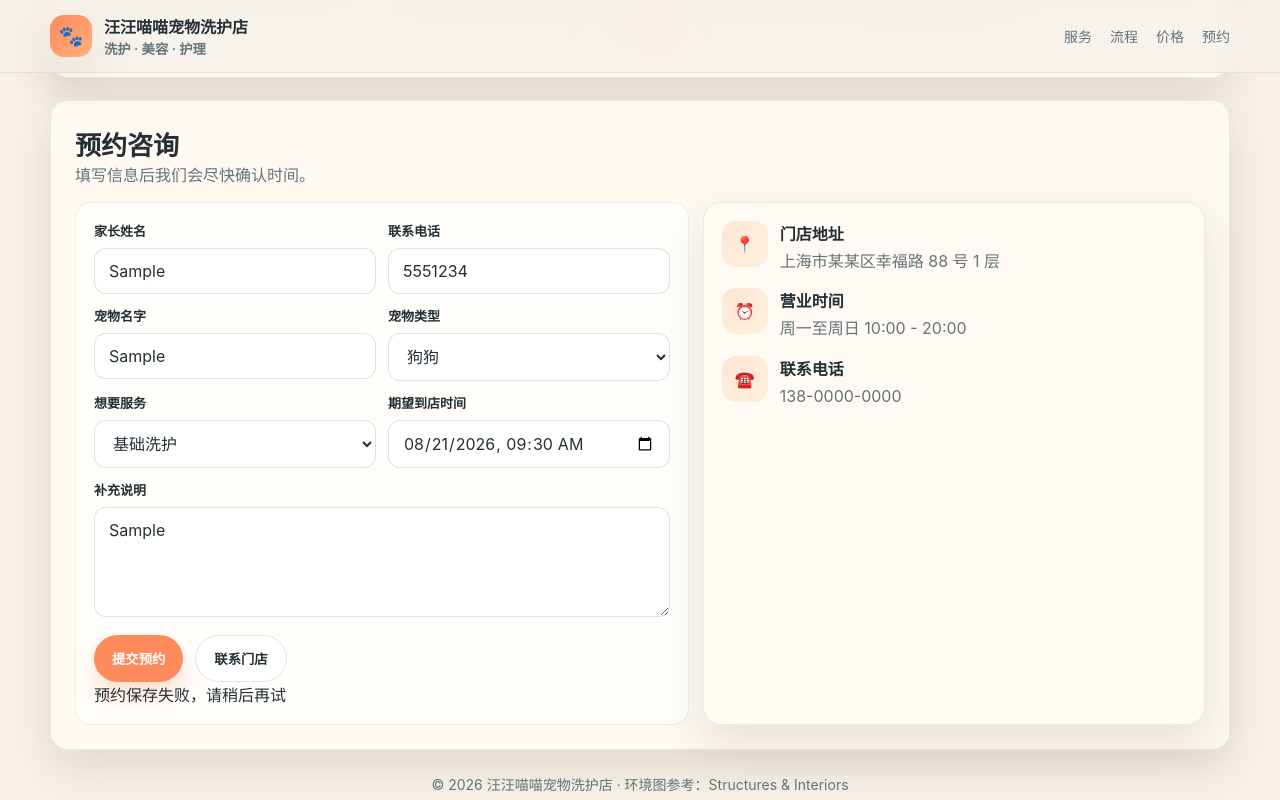
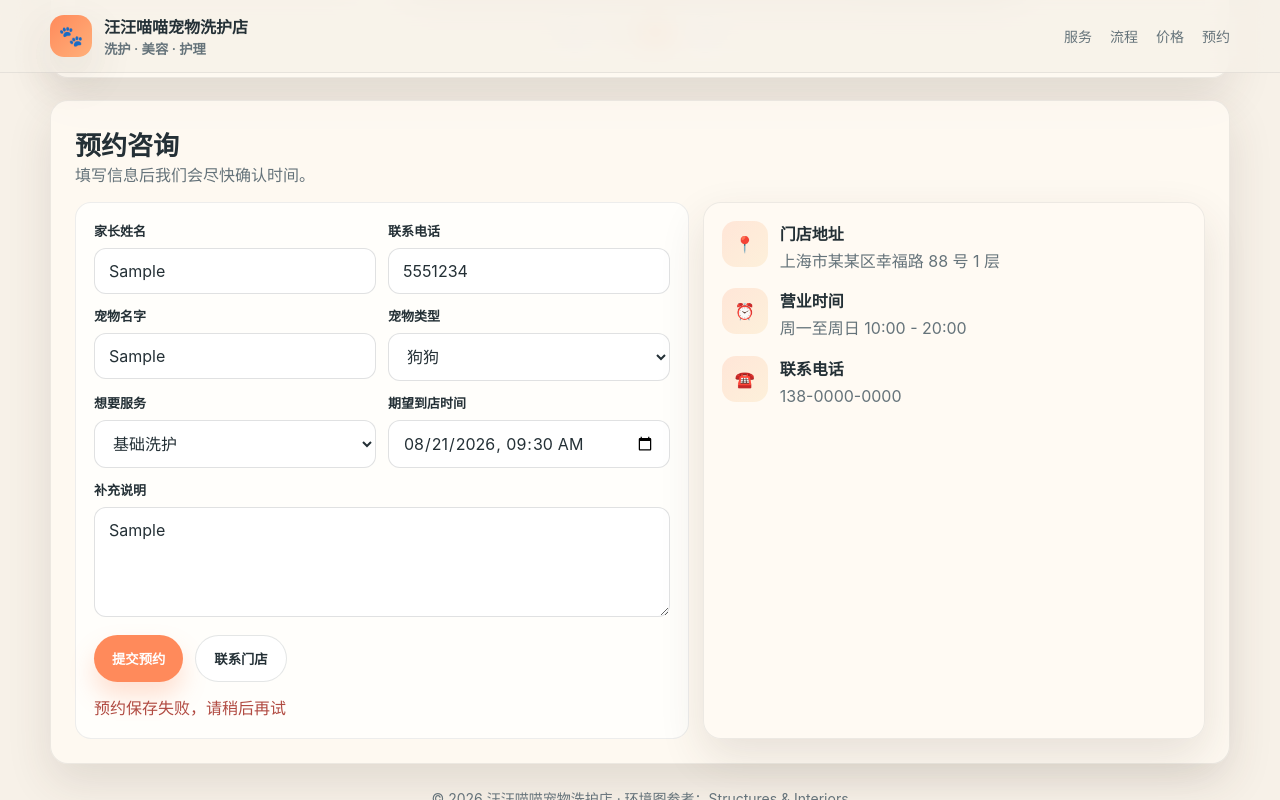
Before and after one commit to wzszdsa/pet-care, a Next.js app: page / in a window 1280 px wide. Both pictures are taken after typing "Sample", "5551234", "Sample", "Sample" into the empty fields and a click on the button "提交预约". Shown: the part 1967-2767 px from the top of the page. Built offline with nearby package versions, Linux system fonts and the light colour scheme; no server answers; the database is empty.

Commit message:
feat: polish appointment success feedback

```diff
--- a/app/globals.css
+++ b/app/globals.css
@@ -336,6 +336,42 @@
     textarea { min-height: 110px; resize: vertical; }
     input:focus, select:focus, textarea:focus { border-color: rgba(255,138,91,0.8); box-shadow: 0 0 0 4px rgba(255,138,91,0.12); }
     .actions { margin-top: 14px; display: flex; gap: 12px; flex-wrap: wrap; }
+    .form-feedback {
+      display: flex;
+      align-items: flex-start;
+      gap: 10px;
+      margin-top: 14px;
+      min-width: 0;
+      color: var(--muted);
+      line-height: 1.5;
+    }
+    .form-feedback:empty { display: none; }
+    .form-feedback--success {
+      padding: 12px 14px;
+      border: 1px solid rgba(61, 155, 99, 0.28);
+      border-radius: 12px;
+      background: rgba(232, 248, 237, 0.94);
+      color: #267346;
+      animation: appointment-feedback-in 260ms ease-out both;
+    }
+    .form-feedback--error { color: #b14b42; }
+    .form-feedback__icon {
+      display: inline-grid;
+      flex: 0 0 24px;
+      width: 24px;
+      height: 24px;
+      place-items: center;
+      border-radius: 50%;
+      background: #3d9b63;
+      color: white;
+      font-size: 15px;
+      font-weight: 800;
+      line-height: 1;
+    }
+    @keyframes appointment-feedback-in {
+      from { opacity: 0; transform: translateY(4px); }
+      to { opacity: 1; transform: translateY(0); }
+    }
     .info {
       padding: 18px;
       display: grid;
@@ -529,4 +565,8 @@
   .review-dot {
     transition-duration: 0.01ms !important;
   }
+
+  .form-feedback--success {
+    animation: none;
+  }
 }
--- a/components/booking-section.tsx
+++ b/components/booking-section.tsx
@@ -51,7 +51,14 @@ export function BookingSection() {
           </div>
           <div style={{ marginTop: 12 }}><label htmlFor="note">补充说明</label><textarea id="note" name="note" placeholder="例如：怕吹风、容易打结、需要剪指甲等" maxLength={1000} /></div>
           <div className="actions"><button className="btn btn-primary" type="submit" disabled={submitting}>{submitting ? '提交中…' : '提交预约'}</button><button className="btn btn-secondary" type="button">联系门店</button></div>
-          <div className="form-feedback" aria-live="polite" role={feedback?.type === 'error' ? 'alert' : undefined}>{feedback?.message}</div>
+          <div
+            className={feedback?.type === 'success' ? 'form-feedback form-feedback--success' : feedback?.type === 'error' ? 'form-feedback form-feedback--error' : 'form-feedback'}
+            aria-live="polite"
+            role={feedback?.type === 'error' ? 'alert' : undefined}
+          >
+            {feedback?.type === 'success' && <span className="form-feedback__icon" aria-hidden="true">✓</span>}
+            {feedback?.message && <span>{feedback.message}</span>}
+          </div>
         </form>
         <aside className="info">
           <div className="info-item"><div className="icon" style={{ margin: 0 }}>📍</div><div><b>门店地址</b><p>上海市某某区幸福路 88 号 1 层</p></div></div>
```
Also changed, not shown: 1 other file (tests, documents, lock files or other folders).
